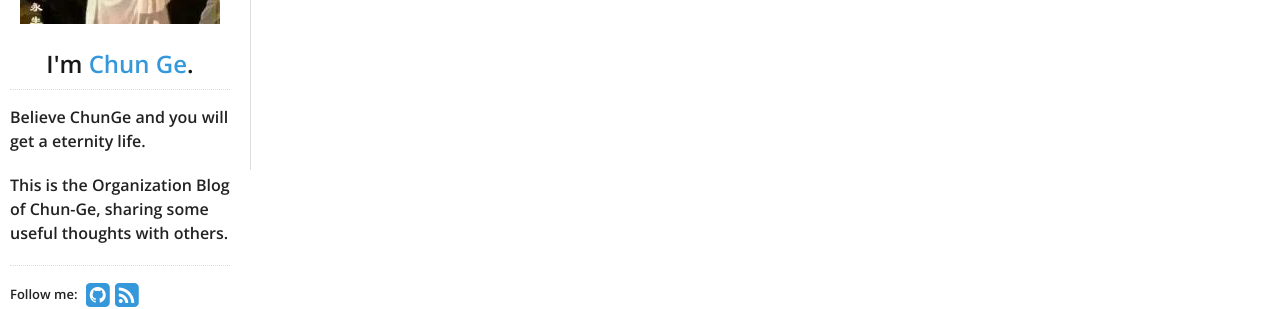
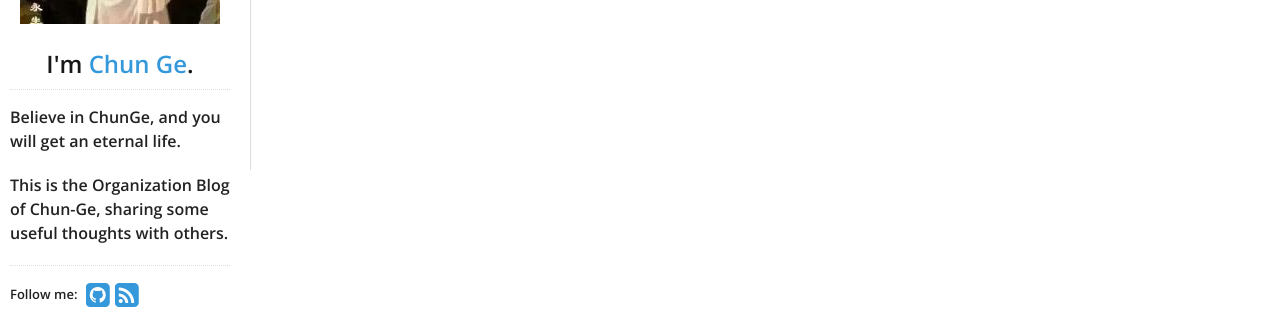
Before and after one commit to Chun-Ge/Chun-Ge.github.io, a Jekyll site: the page built from index.html, in a window 1280 px wide. Shown: the part 262-571 px from the top of the page. Built offline with Jekyll 4.4.1, drawn with Linux system fonts in a browser that asks for light colours.

Commit message:
Correct grammar error

```diff
--- a/_data/theme.yml
+++ b/_data/theme.yml
@@ -21,7 +21,7 @@ social:
 # "Hi, I'm _______"
 name: Chun Ge
 email: sysu.chunge@gmail.com
-tagline: "Believe ChunGe and you will get a eternity life"
+tagline: "Believe in ChunGe, and you will get an eternal life"
 
 # Google Analytics key, leave blank to ignore
 google_analytics_key:
--- a/_includes/sidebar.html
+++ b/_includes/sidebar.html
@@ -9,7 +9,7 @@
   </a>
   <h2>I'm <a href="/">{{ site.data.theme.name }}</a>.</h2>
   <div id="bio">
-    <p>Believe ChunGe and you will get a eternity life.</p>
+    <p>Believe in ChunGe, and you will get an eternal life.</p>
     <!-- <p>
       Edit me in <code>_includes/sidebar.html</code>
     </p> -->
```
